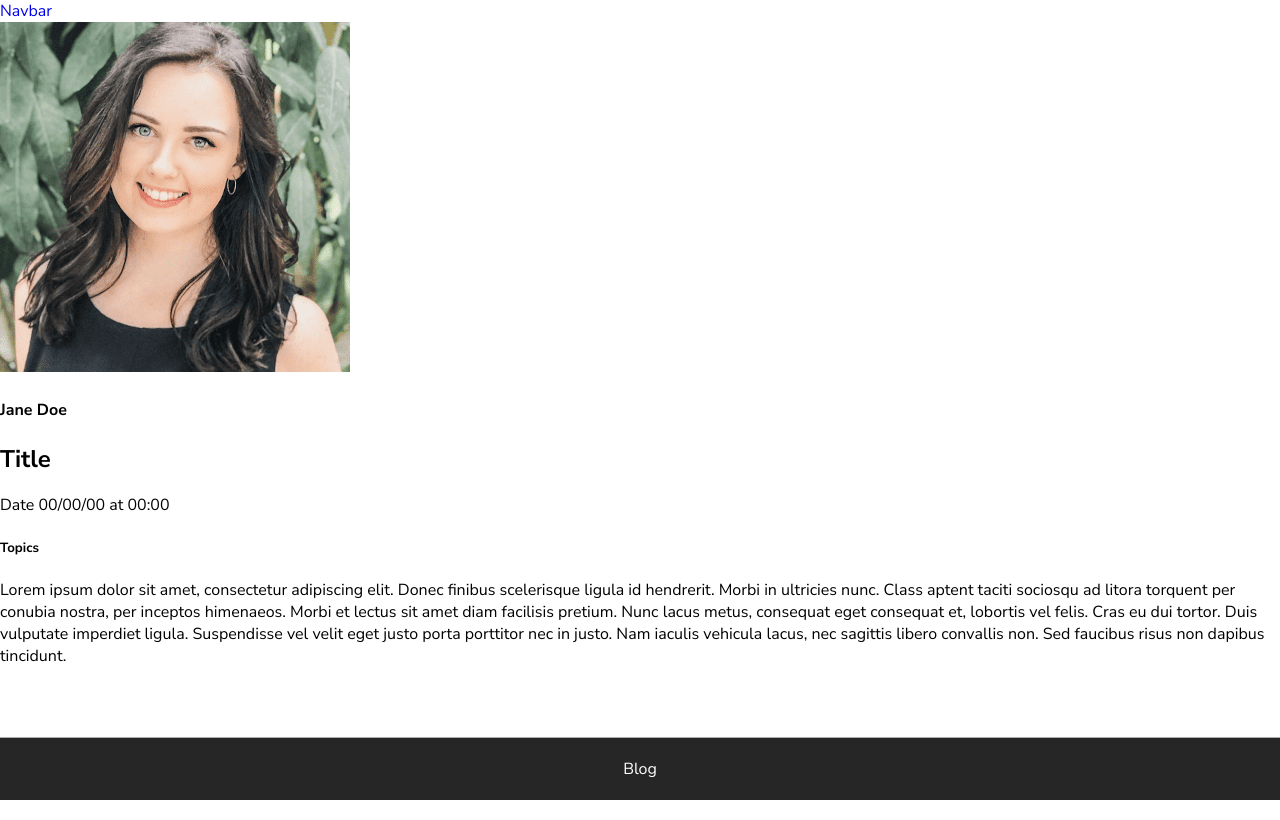
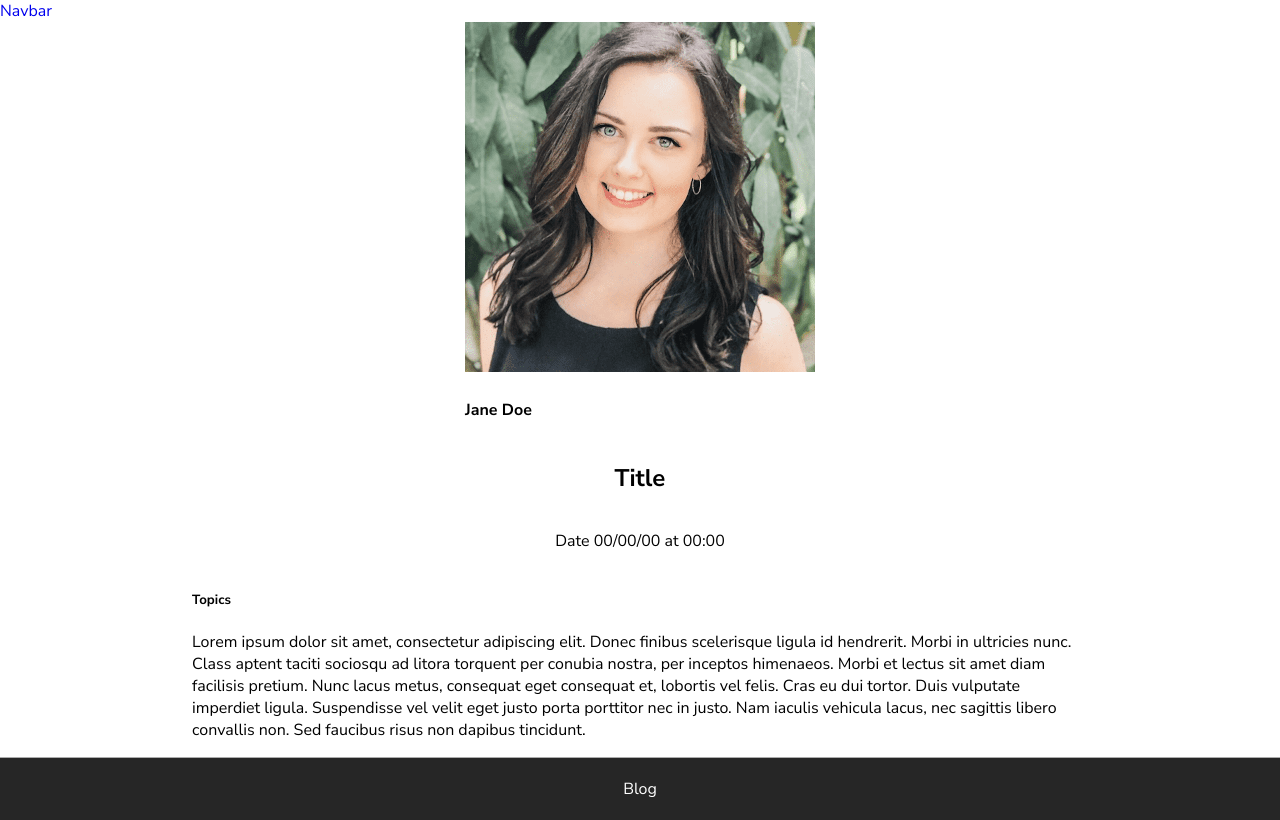
Before and after one commit to HugoDMiranda/Blog, a React (Create React App) app: page /Main in a window 1280 px wide. Built offline with nearby package versions, Linux system fonts and the light colour scheme.

Commit message:
component Main style update

```diff
--- a/src/sass/Main.css
+++ b/src/sass/Main.css
@@ -1 +1,16 @@
-/*# sourceMappingURL=Main.css.map */
+.main {
+  display: flex;
+  align-items: center;
+  justify-content: center;
+  flex-direction: column;
+}
+.main-info {
+  display: flex;
+  align-items: center;
+  justify-content: space-between;
+  flex-direction: column;
+  width: 70%;
+}
+.main-blog {
+  width: 70%;
+}/*# sourceMappingURL=Main.css.map */
--- a/src/sass/Main.scss
+++ b/src/sass/Main.scss
@@ -0,0 +1,16 @@
+.main {
+  display: flex;
+  align-items: center;
+  justify-content: center;
+  flex-direction: column;
+  &-info {
+    display: flex;
+    align-items: center;
+    justify-content: space-between;
+    flex-direction: column;
+    width: 70%;
+  }
+  &-blog {
+    width: 70%;
+  }
+}
--- a/src/views/Main.js
+++ b/src/views/Main.js
@@ -3,13 +3,12 @@
 
 function Main() {
   return (
-    <>
+    <div className="main">
       <div className="main-info">
         <div>
           <img src="img/tes3.png" alt="user-img" />
           <h4>Jane Doe</h4>
         </div>
-
         <h2>Title</h2>
         <p>Date 00/00/00 at 00:00</p>
       </div>
@@ -27,7 +26,7 @@
           tincidunt.
         </p>
       </div>
-    </>
+    </div>
   );
 }
 
```
Also changed, not shown: 1 other file (tests, documents, lock files or other folders).
